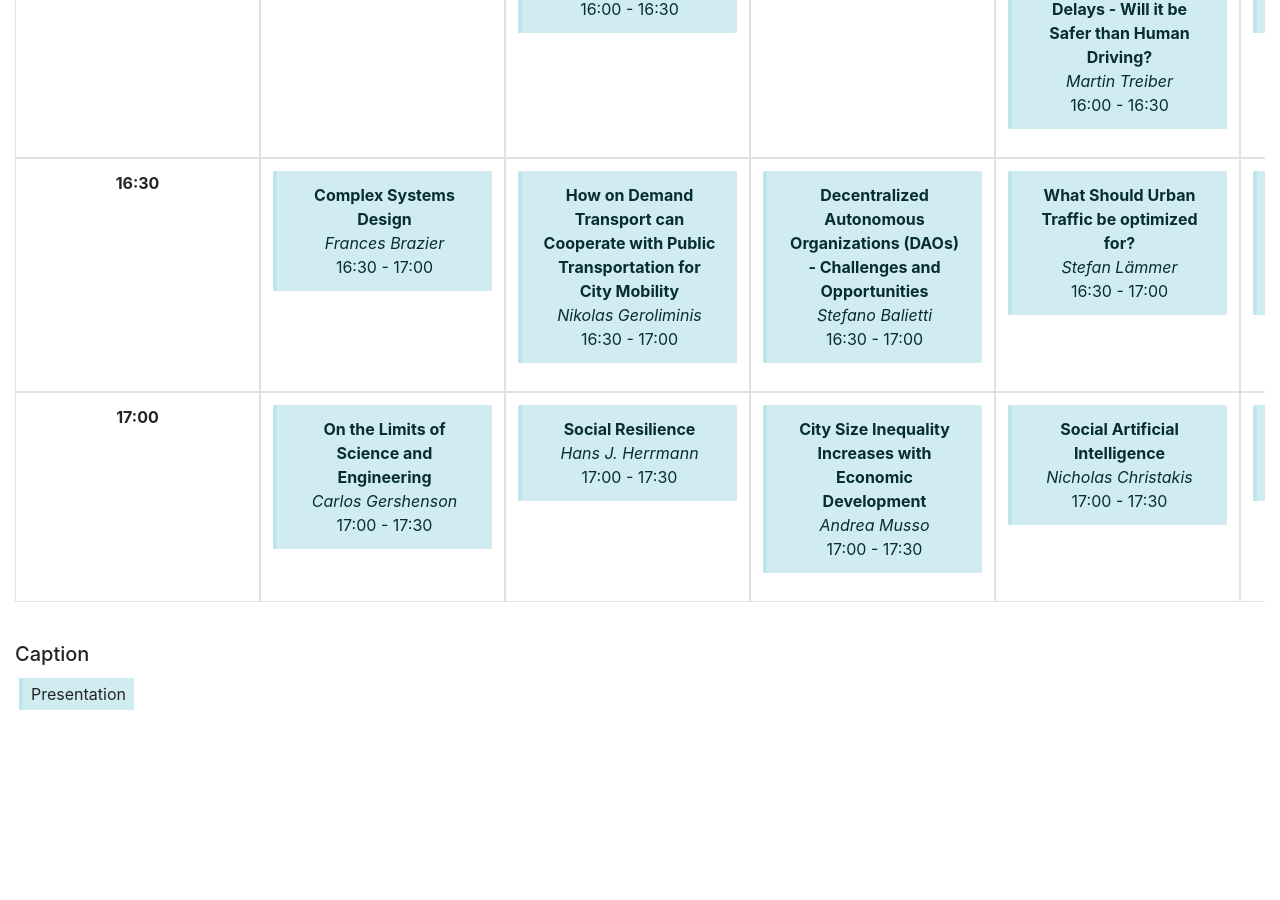
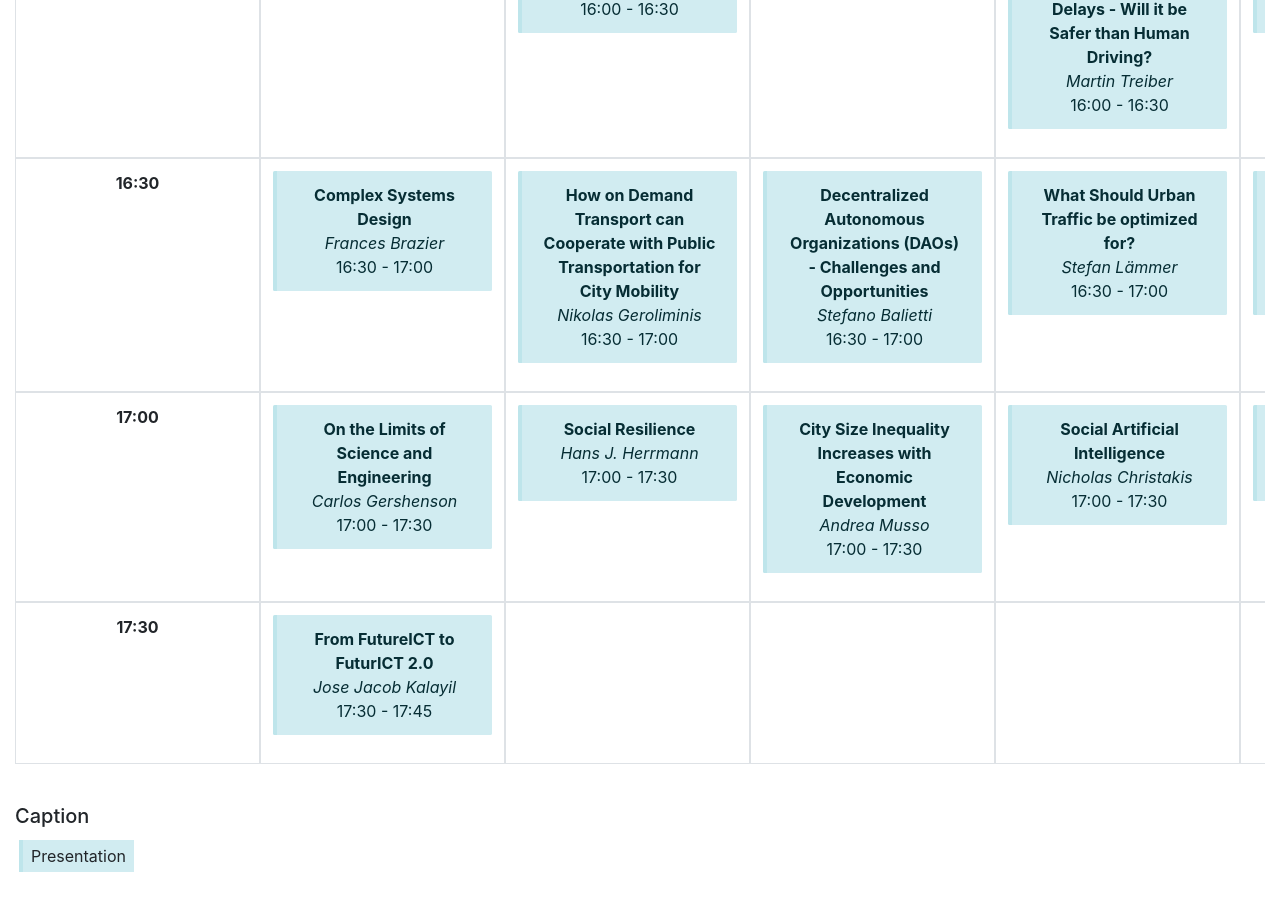
Before and after one commit to ethz-coss/ethz-coss.github.io, a Jekyll site: the page built from program/index.md, in a window 1280 px wide and 900 px high, scrolled down 2756 px. Built offline with Jekyll 4.4.1, drawn with Linux system fonts in a browser that asks for light colours; before the commit the page ends 3494 px from its top, so only the background shows below that; some of the changed lines change nothing that is shown.

Commit message:
add final slots

```diff
--- a/_layouts/program.html
+++ b/_layouts/program.html
@@ -11,7 +11,7 @@
 
   {{ content }}
 
-{% assign time_slots = "09:00,09:30,10:00,10:30,11:00,11:30,12:00,12:30,13:00,13:30,14:00,14:30,15:00,15:30,16:00,16:30,17:00" | split: "," %}
+{% assign time_slots = "09:00,09:30,10:00,10:30,11:00,11:30,12:00,12:30,13:00,13:30,14:00,14:30,15:00,15:30,16:00,16:30,17:00,17:30" | split: "," %}
 
 <div class="table-responsive">
   <table class="table table-bordered" style="width: auto; table-layout: auto;">
```
